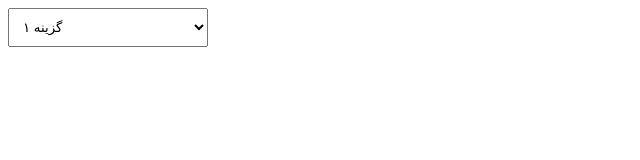
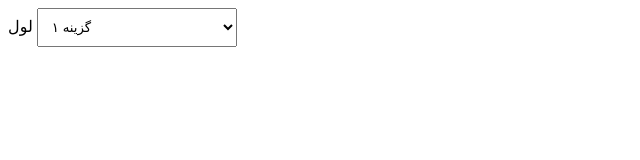
Before and after one commit to falconer67/ghc, a plain HTML site: page 1/keys/mp3.html in a window 1280 px wide. Shown: the whole page, without its empty margins (0-640 px from the left). Drawn offline with Linux system fonts and the light colour scheme.

Commit message:
Update mp3.html

```diff
--- a/1/keys/mp3.html
+++ b/1/keys/mp3.html
@@ -25,6 +25,7 @@
     </style>
 </head>
 <body>
+    لول
     <div class="combo-box">
         <select id="combo">
             <option value="1">گزینه ۱</option>
```
